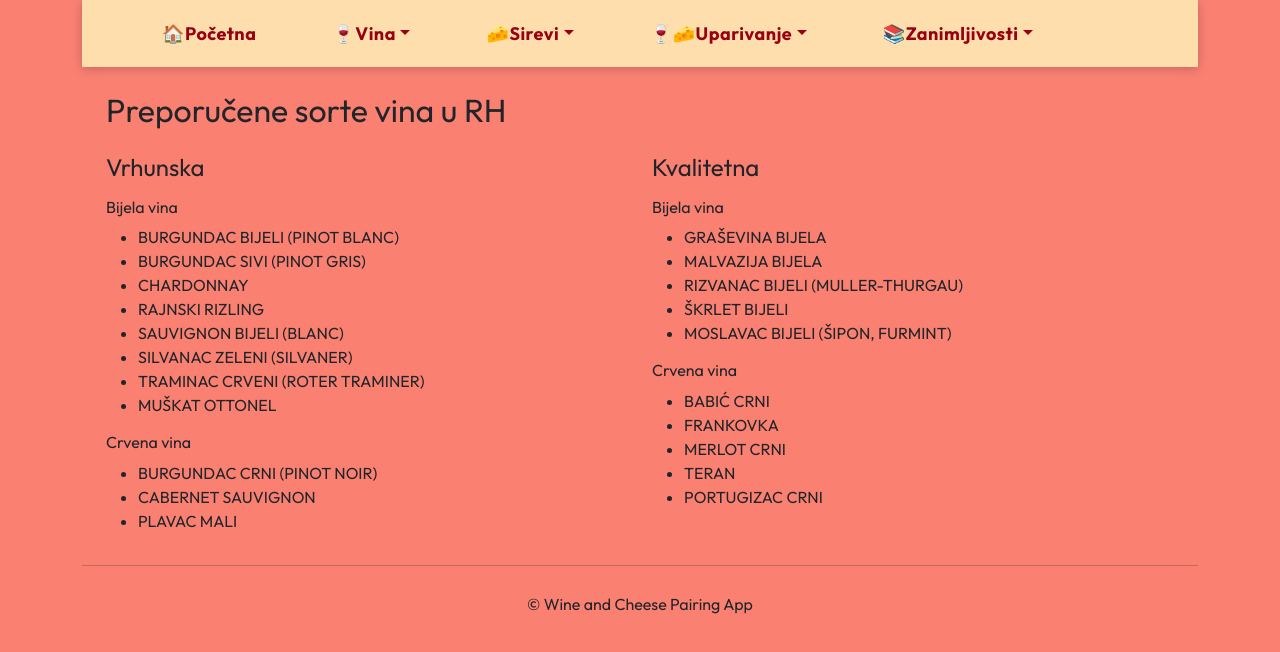
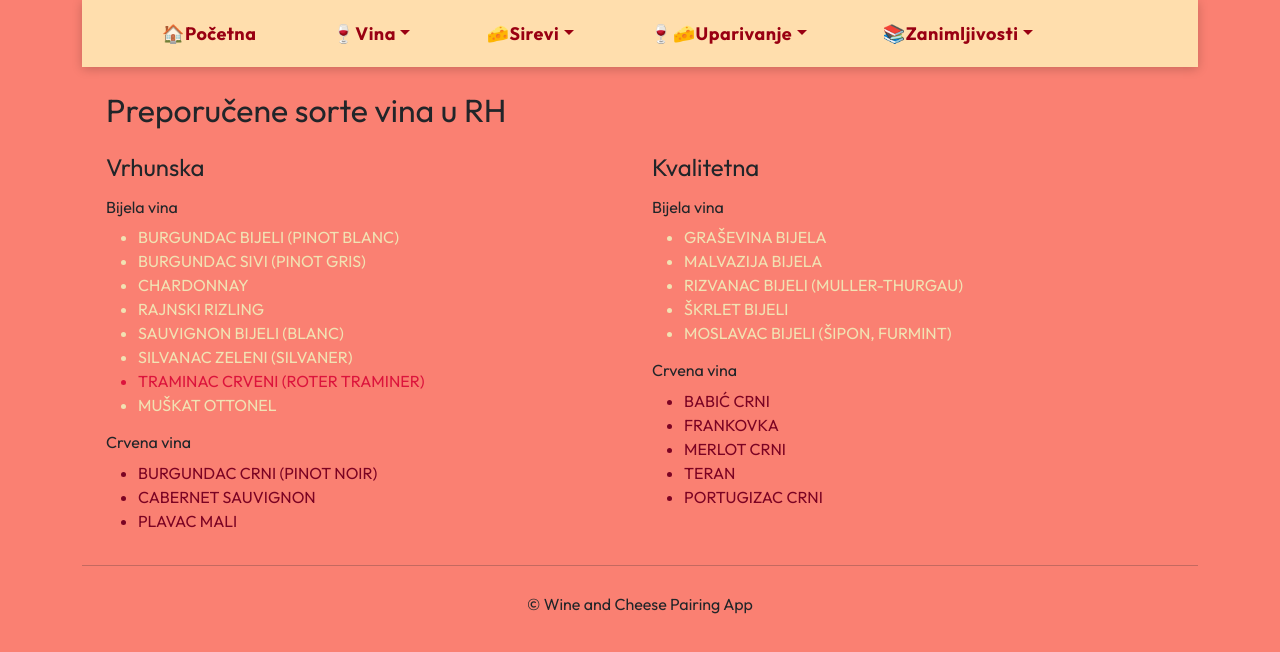
Before and after one commit to Tankred031/WineAndCheesePairingApp, a React (Vite) app: page /zanimljivosti/preporuke in a window 1280 px wide. Shown: the top 652 px of the page. Built offline with nearby package versions, Linux system fonts and the light colour scheme.

Commit message:
stiliziranje teksta

```diff
--- a/src/pages/zanimljivosti/Preporuke.jsx
+++ b/src/pages/zanimljivosti/Preporuke.jsx
@@ -11,19 +11,19 @@ export default function Preporuke() {
                     <h4>Vrhunska</h4>
 
                     <h6 className="mt-3">Bijela vina</h6>
-                    <ul>
+                    <ul className="white">
                         <li>BURGUNDAC BIJELI (PINOT BLANC)</li>
                         <li>BURGUNDAC SIVI (PINOT GRIS)</li>
                         <li>CHARDONNAY</li>
                         <li>RAJNSKI RIZLING</li>
                         <li>SAUVIGNON BIJELI (BLANC)</li>
                         <li>SILVANAC ZELENI (SILVANER)</li>
-                        <li>TRAMINAC CRVENI (ROTER TRAMINER)</li>
+                        <li className="rose">TRAMINAC CRVENI (ROTER TRAMINER)</li>
                         <li>MUŠKAT OTTONEL</li>
                     </ul>
 
                     <h6 className="mt-3">Crvena vina</h6>
-                    <ul>
+                    <ul className="red">
                         <li>BURGUNDAC CRNI (PINOT NOIR)</li>
                         <li>CABERNET SAUVIGNON</li>
                         <li>PLAVAC MALI</li>
@@ -35,7 +35,7 @@ export default function Preporuke() {
                     <h4>Kvalitetna</h4>
 
                     <h6 className="mt-3">Bijela vina</h6>
-                    <ul>
+                    <ul className="white">
                         <li>GRAŠEVINA BIJELA</li>
                         <li>MALVAZIJA BIJELA</li>
                         <li>RIZVANAC BIJELI (MULLER-THURGAU)</li>
@@ -44,7 +44,7 @@ export default function Preporuke() {
                     </ul>
 
                     <h6 className="mt-3">Crvena vina</h6>
-                    <ul>
+                    <ul className="red">
                         <li>BABIĆ CRNI</li>
                         <li>FRANKOVKA</li>
                         <li>MERLOT CRNI</li>
--- a/src/pages/zanimljivosti/statistika.css
+++ b/src/pages/zanimljivosti/statistika.css
@@ -35,3 +35,15 @@
 .sir-2 { background: linear-gradient(135deg, #ffcc80, #ffb74d); }
 .sir-3 { background: linear-gradient(135deg, #ff8a65, #ff7043); }
 .sir-99 { background: linear-gradient(135deg, #90a4ae, #78909c); }
+
+.white {
+    color: #f1e2b3
+}
+
+.red {
+    color: #7b0323
+}
+
+.rose {
+    color: crimson;
+}
```
